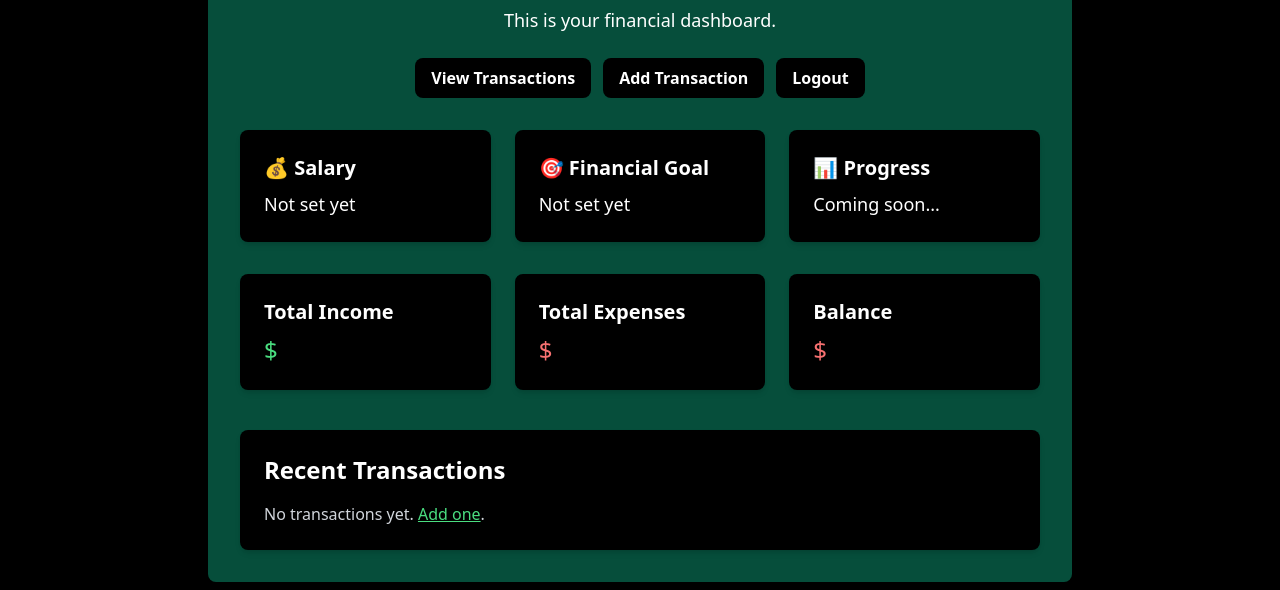
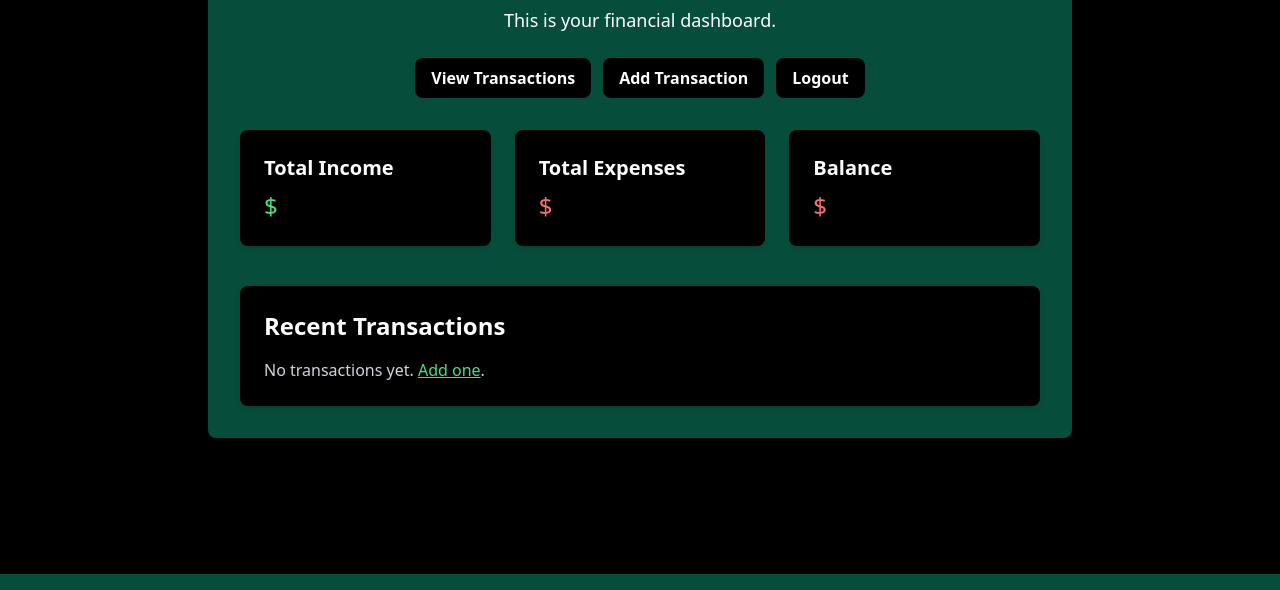
Before and after one commit to ethanmwangi/Financial_manager, a Django app: page /dashboard/ in a window 1280 px wide. Shown: the part 174-764 px from the top of the page. Run offline with Django 5.2, Linux system fonts and the light colour scheme; parts of the project's set-up code (start-up, migrations or seed data) failed here and were passed over; some libraries are stand-ins or nearby versions.

Commit message:
installed requirements

```diff
--- a/financial_manager/settings.py
+++ b/financial_manager/settings.py
@@ -59,8 +59,8 @@ TEMPLATES = [
     {
         'BACKEND': 'django.template.backends.django.DjangoTemplates',
         'DIRS': [
-            BASE_DIR / "templates",  # 👈 tell Django about the global templates folder
-            BASE_DIR / "users"/ "user_templates",   # 👈 tell Django about the global templates folder
+            BASE_DIR / "templates",
+            BASE_DIR / "users"/ "user_templates",
         ],
         'APP_DIRS': True,
         'OPTIONS': {
@@ -82,7 +82,7 @@ WSGI_APPLICATION = 'financial_manager.wsgi.application'
 
 DATABASES = {
     'default': {
-         'ENGINE': 'django.db.backends.postgresql',
+        'ENGINE': 'django.db.backends.postgresql',
         'NAME': 'Financial_manager',   # <-- match your DB name exactly
         'USER': 'finance_user',        # or 'postgres' if you didn’t make a separate user
         'PASSWORD': 'finance123',      # update if you used a different password
--- /dev/null
+++ b/requirements.txt
@@ -0,0 +1,6 @@
+asgiref==3.9.1
+Django==5.2.5
+psycopg2==2.9.10
+psycopg2-binary==2.9.10
+sqlparse==0.5.3
+tzdata==2025.2
--- a/transactions/templates/transactions/transaction_list.html
+++ b/transactions/templates/transactions/transaction_list.html
@@ -18,6 +18,7 @@
       <table class="w-full border-collapse">
         <thead class="bg-gray-800">
           <tr>
+
             <th class="p-3 text-left">Date</th>
             <th class="p-3 text-left">Description</th>
             <th class="p-3 text-left">Amount</th>
--- a/users/user_templates/users/dashboard.html
+++ b/users/user_templates/users/dashboard.html
@@ -6,39 +6,20 @@
     <h2 class="text-3xl font-bold mb-2 text-center">Welcome, {{ user.username }} 👋</h2>
     <p class="text-lg mb-6 text-center">This is your financial dashboard.</p>
 
-    <!-- ✅ Quick Links (restored) -->
+    <!-- Quick Links -->
     <div class="flex flex-wrap gap-3 justify-center mb-8">
-        <a href="{% url 'transaction_list' %}"
-           class="bg-black hover:bg-gray-900 text-white font-semibold py-2 px-4 rounded-lg">View Transactions</a>
-        <a href="{% url 'add_transaction' %}"
-           class="bg-black hover:bg-gray-900 text-white font-semibold py-2 px-4 rounded-lg">Add Transaction</a>
-        <a href="{% url 'logout' %}"
-           class="bg-black hover:bg-gray-900 text-white font-semibold py-2 px-4 rounded-lg">Logout</a>
+        <a href="{% url 'transaction_list' %}" class="bg-black hover:bg-gray-900 text-white font-semibold py-2 px-4 rounded-lg">
+            View Transactions
+        </a>
+        <a href="{% url 'add_transaction' %}" class="bg-black hover:bg-gray-900 text-white font-semibold py-2 px-4 rounded-lg">
+            Add Transaction
+        </a>
+        <a href="{% url 'logout' %}" class="bg-black hover:bg-gray-900 text-white font-semibold py-2 px-4 rounded-lg">
+            Logout
+        </a>
     </div>
 
-    <!-- Your original 3 cards: Salary / Goal / Progress (kept) -->
-    <div class="grid grid-cols-1 md:grid-cols-3 gap-6 mb-8">
-        <div class="bg-black text-white rounded-lg p-6 shadow-md">
-            <h3 class="text-xl font-semibold mb-2">💰 Salary</h3>
-            <p class="text-lg">
-                {% if user.salary %} ${{ user.salary }} {% else %} Not set yet {% endif %}
-            </p>
-        </div>
-
-        <div class="bg-black text-white rounded-lg p-6 shadow-md">
-            <h3 class="text-xl font-semibold mb-2">🎯 Financial Goal</h3>
-            <p class="text-lg">
-                {% if user.financial_goal %} {{ user.financial_goal }} {% else %} Not set yet {% endif %}
-            </p>
-        </div>
-
-        <div class="bg-black text-white rounded-lg p-6 shadow-md">
-            <h3 class="text-xl font-semibold mb-2">📊 Progress</h3>
-            <p class="text-lg">Coming soon...</p>
-        </div>
-    </div>
-
-    <!-- ✅ New totals row: Income / Expenses / Balance -->
+    <!-- Totals: Income / Expenses / Balance -->
     <div class="grid grid-cols-1 md:grid-cols-3 gap-6 mb-10">
         <div class="bg-black text-white rounded-lg p-6 shadow-md">
             <h3 class="text-xl font-semibold mb-2">Total Income</h3>
@@ -56,7 +37,7 @@
         </div>
     </div>
 
-    <!-- ✅ Recent Transactions -->
+    <!-- Recent Transactions -->
     <div class="bg-black text-white rounded-lg p-6 shadow-md">
         <h3 class="text-2xl font-bold mb-4">Recent Transactions</h3>
         {% if recent_tx %}
@@ -65,10 +46,10 @@
                 <li class="py-3 flex items-center justify-between">
                     <div>
                         <div class="font-semibold">
-                            {{ t.title|default:t.description|default:t.category|default:"(no title)" }}
+                            {{ t.description|default:"(no description)" }}
                         </div>
                         <div class="text-sm text-gray-400">
-                            {{ t.date }} • {{ t.category }} • {{ t.transaction_type|capfirst }}
+                            {{ t.date }} • {{ t.category|default:"Uncategorized" }} • {{ t.transaction_type|capfirst }}
                         </div>
                     </div>
                     <div class="text-lg {% if t.transaction_type == 'income' %}text-green-400{% else %}text-red-400{% endif %}">
@@ -78,7 +59,9 @@
                 {% endfor %}
             </ul>
         {% else %}
-            <p class="text-gray-300">No transactions yet. <a class="text-green-400 underline" href="{% url 'add_transaction' %}">Add one</a>.</p>
+            <p class="text-gray-300">No transactions yet.
+                <a class="text-green-400 underline" href="{% url 'add_transaction' %}">Add one</a>.
+            </p>
         {% endif %}
     </div>
 </div>
--- a/users/views.py
+++ b/users/views.py
@@ -28,7 +28,7 @@ def logout_view(request):
     logout(request)
     return redirect('login')
 
-# ✅ Dashboard View (updated, safe & lightweight)
+#  Dashboard View
 @login_required
 def dashboard_view(request):
     qs = Transaction.objects.filter(user=request.user)
```
